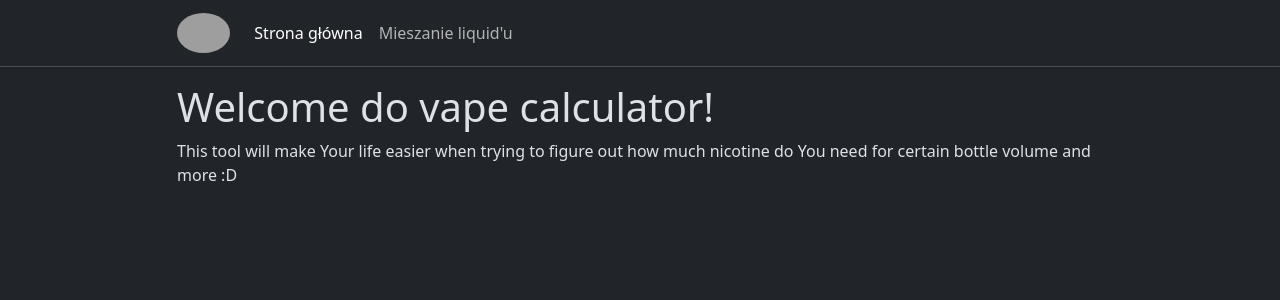
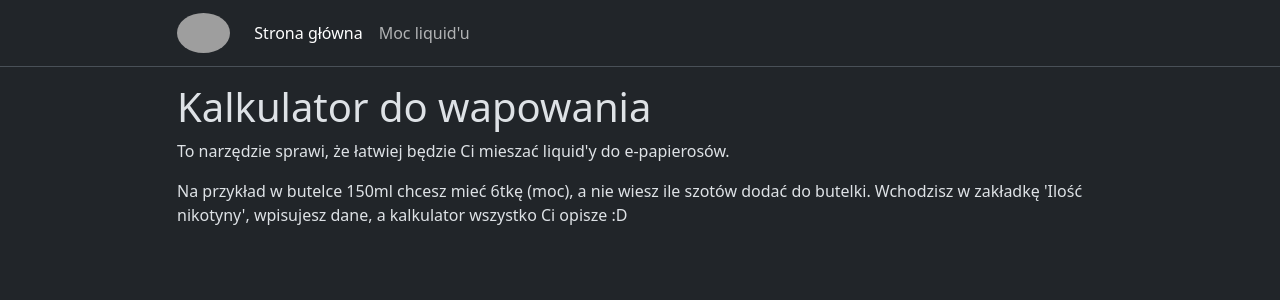
Before and after one commit to tosterakakwapisz/vape-calculator, a Vue app: page /vape-calculator/dist in a window 1280 px wide. Shown: the top 300 px of the page. Built offline with nearby package versions, Linux system fonts and the light colour scheme; grey boxes are pictures that could not be loaded.

Commit message:
Update text for the app

```diff
--- a/index.html
+++ b/index.html
@@ -4,7 +4,7 @@
     <meta charset="UTF-8" />
     <link rel="icon" href="favicon.ico" />
     <meta name="viewport" content="width=device-width, initial-scale=1.0" />
-    <title>Vape calculator</title>
+    <title>Kalkulator do wapowania</title>
   </head>
   <body>
     <div id="app"></div>
--- a/src/App.vue
+++ b/src/App.vue
@@ -43,7 +43,7 @@
                       :to="{ name: 'liquid-mixing' }"
                       class="nav-link"
                     >
-                      Mieszanie liquid'u
+                      Moc liquid'u
                     </RouterLink>
                   </li>
                 </ul>
--- a/src/views/HomeView.vue
+++ b/src/views/HomeView.vue
@@ -1,7 +1,11 @@
 <template>
-  <h1>Welcome do vape calculator!</h1>
+  <h1>Kalkulator do wapowania</h1>
   <p>
-    This tool will make Your life easier when trying to figure out how much
-    nicotine do You need for certain bottle volume and more :D
+    To narzędzie sprawi, że łatwiej będzie Ci mieszać liquid'y do e-papierosów.
+  </p>
+  <p>
+    Na przykład w butelce 150ml chcesz mieć 6tkę (moc), a nie wiesz ile szotów
+    dodać do butelki. Wchodzisz w zakładkę 'Ilość nikotyny', wpisujesz dane, a
+    kalkulator wszystko Ci opisze :D
   </p>
 </template>
```
